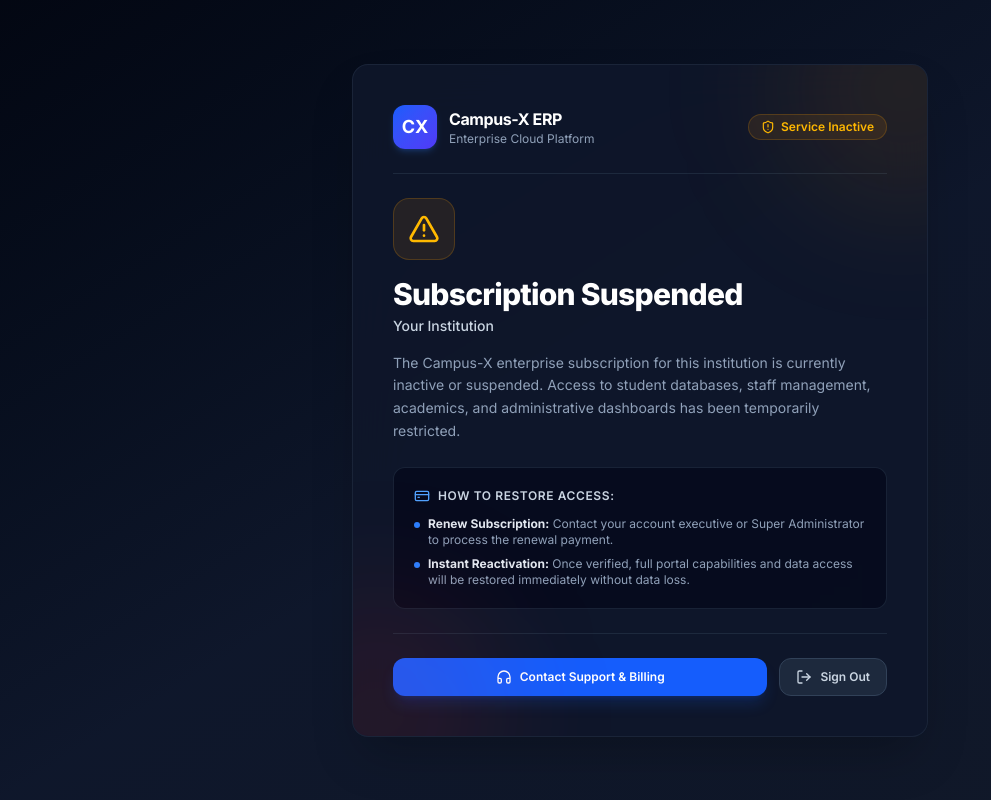
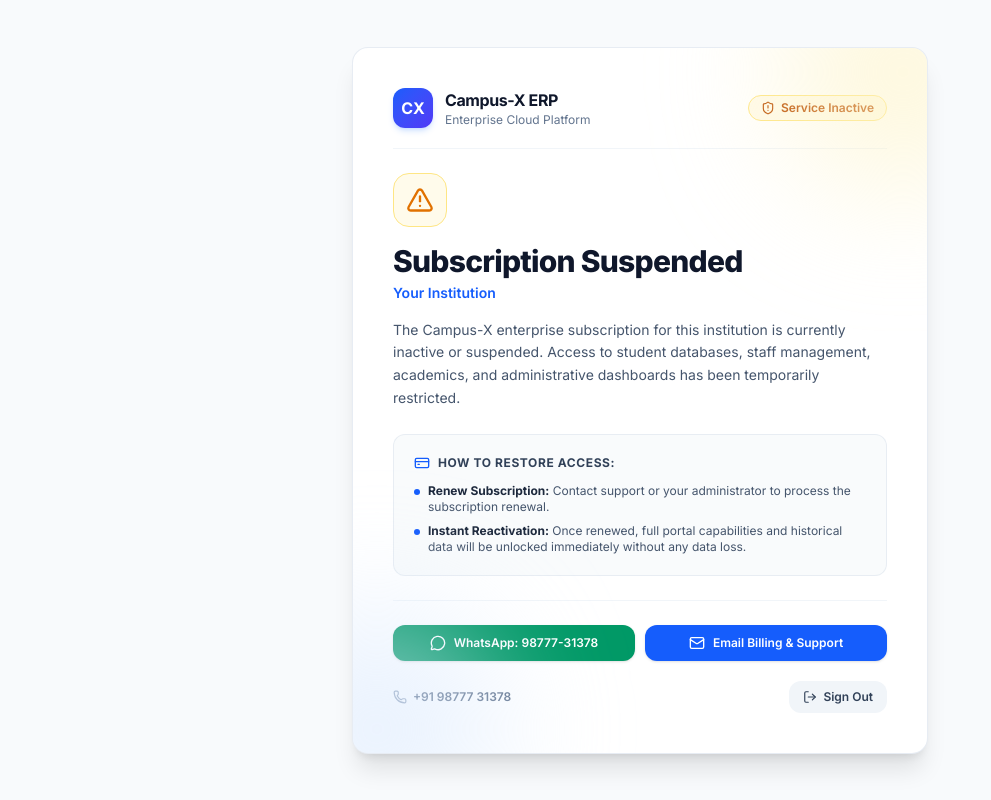
Before and after one commit to amninderprinxe/School-ERP, a Next.js app: page /suspended in a window 1280 px wide. Shown: the whole page, without its empty margins (0-991 px from the left). Built offline with nearby package versions, Linux system fonts and the light colour scheme; no server answers.

Commit message:
feat: switch suspended screen to light mode with whatsapp and email contact options

```diff
--- a/src/app/suspended/page.tsx
+++ b/src/app/suspended/page.tsx
@@ -1,12 +1,12 @@
-import Link from "next/link";
 import { auth, signOut } from "@/lib/auth";
 import { prisma } from "@/lib/db";
 import {
   AlertTriangle,
   CreditCard,
-  Headphones,
   LogOut,
   Mail,
+  MessageCircle,
+  Phone,
   ShieldAlert,
 } from "lucide-react";
 
@@ -40,26 +40,30 @@ export default async function SuspendedPage() {
     console.error("[SUSPENDED_PAGE_SESSION_ERROR]", error);
   }
 
+  const encodedWhatsappMsg = encodeURIComponent(
+    `Hello, I would like to renew the Campus-X subscription for ${schoolName}.`
+  );
+
   return (
-    <div className="min-h-screen bg-gradient-to-br from-gray-950 via-slate-900 to-gray-900 flex items-center justify-center p-4 sm:p-6 text-slate-100">
-      <div className="w-full max-w-xl bg-slate-900/90 border border-slate-800/80 rounded-2xl shadow-2xl backdrop-blur-xl p-8 sm:p-10 relative overflow-hidden">
+    <div className="min-h-screen bg-slate-50 flex items-center justify-center p-4 sm:p-6 text-slate-900">
+      <div className="w-full max-w-xl bg-white border border-slate-200/80 rounded-2xl shadow-xl p-8 sm:p-10 relative overflow-hidden">
 
-        {/* Glow Accent */}
-        <div className="absolute -top-24 -right-24 w-60 h-60 bg-amber-500/10 rounded-full blur-3xl pointer-events-none" />
-        <div className="absolute -bottom-24 -left-24 w-60 h-60 bg-red-500/10 rounded-full blur-3xl pointer-events-none" />
+        {/* Soft Background Accents */}
+        <div className="absolute -top-24 -right-24 w-60 h-60 bg-amber-100/60 rounded-full blur-3xl pointer-events-none" />
+        <div className="absolute -bottom-24 -left-24 w-60 h-60 bg-blue-100/60 rounded-full blur-3xl pointer-events-none" />
 
         {/* Top Header Badge */}
-        <div className="flex items-center justify-between border-b border-slate-800 pb-6 mb-6">
+        <div className="flex items-center justify-between border-b border-slate-100 pb-5 mb-6">
           <div className="flex items-center gap-3">
-            <div className="h-11 w-11 rounded-xl bg-gradient-to-br from-blue-600 to-indigo-600 flex items-center justify-center shadow-md shadow-blue-500/20 font-bold text-lg text-white">
+            <div className="h-10 w-10 rounded-xl bg-gradient-to-br from-blue-600 to-indigo-600 flex items-center justify-center shadow-md shadow-blue-500/20 font-bold text-base text-white">
               CX
             </div>
             <div>
-              <p className="text-base font-bold text-white tracking-tight">Campus-X ERP</p>
-              <p className="text-xs text-slate-400">Enterprise Cloud Platform</p>
+              <p className="text-base font-bold text-slate-900 tracking-tight">Campus-X ERP</p>
+              <p className="text-xs text-slate-500">Enterprise Cloud Platform</p>
             </div>
           </div>
-          <span className="inline-flex items-center gap-1.5 px-3 py-1 rounded-full text-xs font-semibold bg-amber-500/10 border border-amber-500/20 text-amber-400">
+          <span className="inline-flex items-center gap-1.5 px-3 py-1 rounded-full text-xs font-semibold bg-amber-50 border border-amber-200 text-amber-700">
             <ShieldAlert className="w-3.5 h-3.5" />
             Service Inactive
           </span>
@@ -67,58 +71,80 @@ export default async function SuspendedPage() {
 
         {/* Core Notice */}
         <div className="space-y-4">
-          <div className="inline-flex p-3.5 rounded-2xl bg-amber-500/10 border border-amber-500/20 text-amber-400">
-            <AlertTriangle className="w-8 h-8" />
+          <div className="inline-flex p-3 rounded-2xl bg-amber-50 border border-amber-200 text-amber-600">
+            <AlertTriangle className="w-7 h-7" />
           </div>
 
           <div>
-            <h1 className="text-2xl sm:text-3xl font-extrabold text-white tracking-tight">
+            <h1 className="text-2xl sm:text-3xl font-extrabold text-slate-900 tracking-tight">
               Subscription Suspended
             </h1>
-            <p className="text-sm font-medium text-slate-300 mt-1">
+            <p className="text-sm font-semibold text-blue-600 mt-1">
               {schoolName}
             </p>
           </div>
 
-          <p className="text-sm text-slate-400 leading-relaxed">
+          <p className="text-sm text-slate-600 leading-relaxed">
             The Campus-X enterprise subscription for this institution is currently inactive or suspended. Access to student databases, staff management, academics, and administrative dashboards has been temporarily restricted.
           </p>
         </div>
 
         {/* Action Steps Card */}
-        <div className="my-6 rounded-xl bg-slate-950/60 border border-slate-800/80 p-4 sm:p-5 space-y-3">
-          <p className="text-xs font-semibold uppercase tracking-wider text-slate-300 flex items-center gap-2">
-            <CreditCard className="w-4 h-4 text-blue-400" />
+        <div className="my-6 rounded-xl bg-slate-50/80 border border-slate-200/70 p-4 sm:p-5 space-y-3">
+          <p className="text-xs font-bold uppercase tracking-wider text-slate-700 flex items-center gap-2">
+            <CreditCard className="w-4 h-4 text-blue-600" />
             How to restore access:
           </p>
-          <ul className="space-y-2 text-xs text-slate-400">
+          <ul className="space-y-2 text-xs text-slate-600">
             <li className="flex items-start gap-2">
-              <span className="h-1.5 w-1.5 rounded-full bg-blue-500 mt-1.5 shrink-0" />
+              <span className="h-1.5 w-1.5 rounded-full bg-blue-600 mt-1.5 shrink-0" />
               <span>
-                <strong className="text-slate-200">Renew Subscription:</strong> Contact your account executive or Super Administrator to process the renewal payment.
+                <strong className="text-slate-800">Renew Subscription:</strong> Contact support or your administrator to process the subscription renewal.
               </span>
             </li>
             <li className="flex items-start gap-2">
-              <span className="h-1.5 w-1.5 rounded-full bg-blue-500 mt-1.5 shrink-0" />
+              <span className="h-1.5 w-1.5 rounded-full bg-blue-600 mt-1.5 shrink-0" />
               <span>
-                <strong className="text-slate-200">Instant Reactivation:</strong> Once verified, full portal capabilities and data access will be restored immediately without data loss.
+                <strong className="text-slate-800">Instant Reactivation:</strong> Once renewed, full portal capabilities and historical data will be unlocked immediately without any data loss.
               </span>
             </li>
           </ul>
         </div>
 
         {/* Contact & Support Section */}
-        <div className="border-t border-slate-800 pt-6 flex flex-col sm:flex-row gap-3">
+        <div className="border-t border-slate-100 pt-6 space-y-3">
+          <div className="grid grid-cols-1 sm:grid-cols-2 gap-2.5">
+            {/* WhatsApp Quick Action */}
             <a
-            href="mailto:support@campus-x.com?subject=Subscription%20Renewal%20Request"
-            className="flex-1 inline-flex items-center justify-center gap-2 px-4 py-2.5 rounded-xl bg-blue-600 hover:bg-blue-500 font-semibold text-xs text-white transition-colors shadow-lg shadow-blue-600/20"
+              href={`https://wa.me/919877731378?text=${encodedWhatsappMsg}`}
+              target="_blank"
+              rel="noopener noreferrer"
+              className="inline-flex items-center justify-center gap-2 px-4 py-2.5 rounded-xl bg-emerald-600 hover:bg-emerald-700 font-semibold text-xs text-white transition-colors shadow-sm"
             >
-            <Headphones className="w-4 h-4" />
-            Contact Support & Billing
+              <MessageCircle className="w-4 h-4" />
+              WhatsApp: 98777-31378
+            </a>
+
+            {/* Email Support */}
+            <a
+              href="mailto:amninder99155@gmail.com?subject=Campus-X%20Subscription%20Renewal"
+              className="inline-flex items-center justify-center gap-2 px-4 py-2.5 rounded-xl bg-blue-600 hover:bg-blue-700 font-semibold text-xs text-white transition-colors shadow-sm"
+            >
+              <Mail className="w-4 h-4" />
+              Email Billing & Support
+            </a>
+          </div>
+
+          <div className="flex items-center justify-between pt-2">
+            <a
+              href="tel:+919877731378"
+              className="inline-flex items-center gap-1.5 text-xs font-semibold text-slate-500 hover:text-slate-800 transition-colors"
+            >
+              <Phone className="w-3.5 h-3.5 text-slate-400" />
+              +91 98777 31378
             </a>
 
             <form
-            className="sm:w-auto"
               action={async () => {
                 "use server";
                 await signOut({ redirectTo: "/login" });
@@ -126,17 +152,18 @@ export default async function SuspendedPage() {
             >
               <button
                 type="submit"
-              className="w-full inline-flex items-center justify-center gap-2 px-4 py-2.5 rounded-xl bg-slate-800 hover:bg-slate-700 font-semibold text-xs text-slate-300 hover:text-white transition-colors border border-slate-700"
+                className="inline-flex items-center gap-1.5 px-3.5 py-2 rounded-xl bg-slate-100 hover:bg-slate-200 font-semibold text-xs text-slate-700 transition-colors"
               >
-              <LogOut className="w-4 h-4" />
+                <LogOut className="w-3.5 h-3.5" />
                 Sign Out
               </button>
             </form>
           </div>
+        </div>
 
         {userEmail && (
-          <p className="text-[11px] text-slate-500 text-center mt-6">
-            Signed in as: <span className="text-slate-400">{userEmail}</span>
+          <p className="text-[11px] text-slate-400 text-center mt-5">
+            Signed in as: <span className="text-slate-600 font-medium">{userEmail}</span>
           </p>
         )}
       </div>
```
Lines whose indentation alone changed are shown as unchanged.
